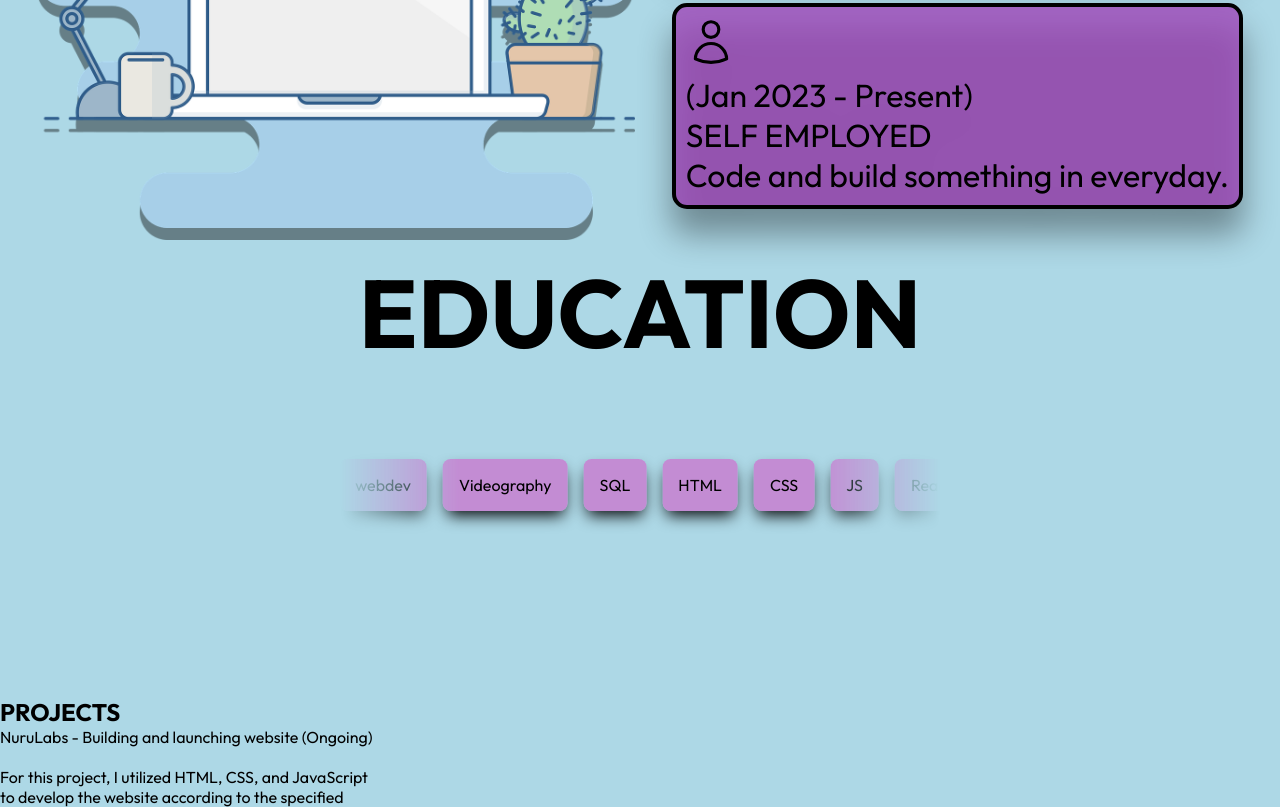
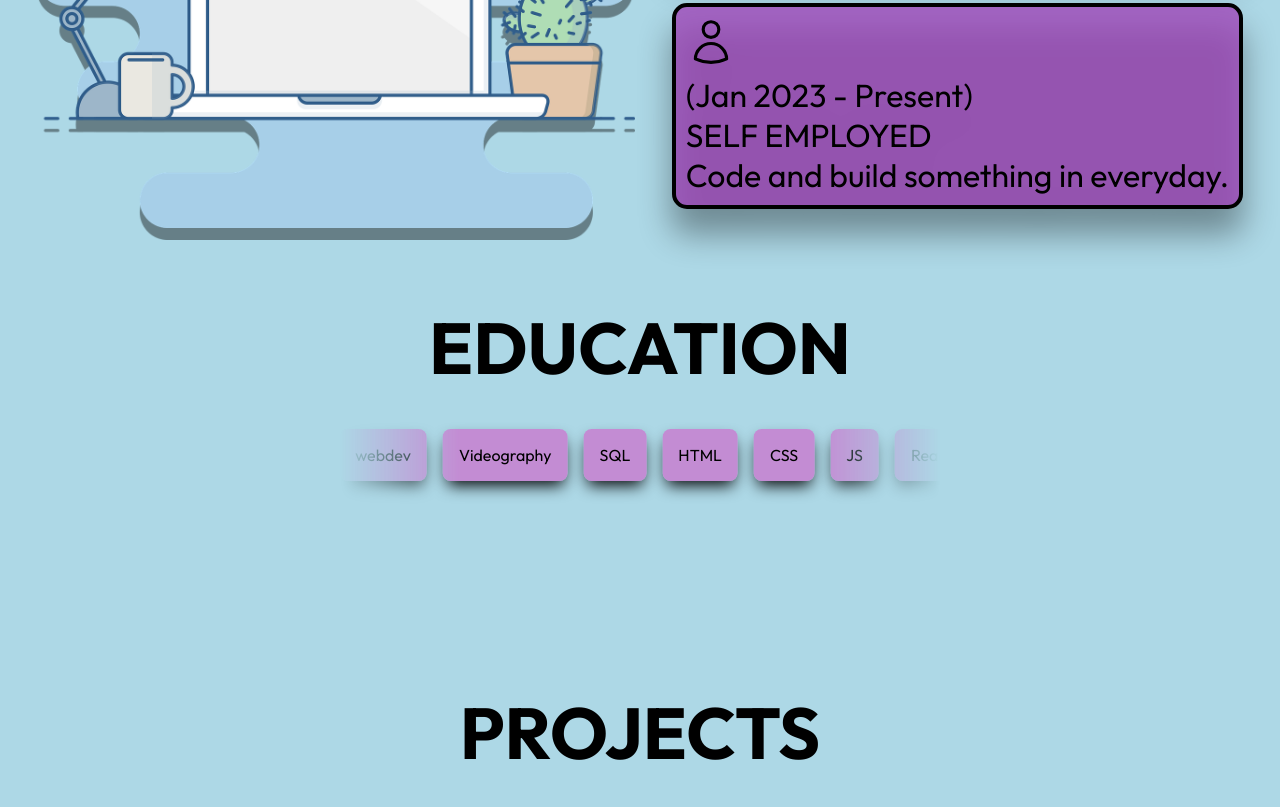
Before and after one commit to IDejesusport/Portfolio, a plain HTML site: page index.html in a window 1280 px wide. Shown: the part 1993-2800 px from the top of the page. Drawn offline with Linux system fonts and the light colour scheme.

Commit message:
Add files via upload

```diff
--- a/index.html
+++ b/index.html
@@ -33,7 +33,7 @@
                     <div class="home-link">IVAN DEJESUS</div>
                     <a href="#aboutme">ABOUT</a>
                     <a href="#experiences">EXPERIENCE</a>
-                    <a href="#educations">EDUCATION</a>
+                    <a href="#education">EDUCATION</a>
                     <a href="#projects">PROJECTS</a>
                 </div>
 
@@ -106,9 +106,10 @@
 
 
   <!-- Education Section -->
-    <div class="education"><h1>EDUCATION</h1></div>
 
-    <section class="educations">
+
+    <section class="educations" id="education">
+        <div class="education" ><h1>EDUCATION</h1></div>
         <div class="scroller">
             <ul class="tag-list scroller__inner">
                 <li>HTML</li>
@@ -133,7 +134,7 @@
 
   <!-- Projects Section-->
 
-    <section class="projects">
+    <section class="projects" id="projects">
         <div class="project"><h1>PROJECTS</h1></div>
             <div class="project-grid-container">
                 <div class="project-box-1">NuruLabs - Building and launching website (Ongoing) <br>
@@ -151,6 +152,11 @@
 
 
     </section>
+
+
+    <!-- contact section-->
+
+
 
 
 
--- a/resources/css/index.css
+++ b/resources/css/index.css
@@ -5,7 +5,7 @@
 }
 
 body {
-   background-color: lightblue;
+   background-color: rgb(173, 216, 230);
 }
 
 /* Navbar Section */
@@ -16,6 +16,7 @@ body {
     background-image: url(images/background.png);
     background-position: center;
     background-size: auto;
+    background-repeat: no-repeat;
 
 
 }
@@ -164,11 +165,13 @@ div.box2 {
     filter: drop-shadow(0px 25px 1rem rgba(0, 0, 0, 0.445));
 }
 
-div.education, div.experience {
+div.education, div.experience, div.project {
     text-align: center;
     font-size: 3rem;
     padding-top: 20px;
 }
+
+/* education section */
 
 .educations {
     margin: 50px auto;
@@ -193,6 +196,7 @@ div.education, div.experience {
 
 .scroller {
     max-width: 600px;
+
     padding: 20px 0px
 
 }
@@ -232,7 +236,34 @@ div.education, div.experience {
     }
 }
 
+.projects {
+    height: 500px;
+}
 
+.project-grid-container {
+    display: grid;
+   padding-top: 50px;
+    grid-template-columns: auto;
+   justify-items: center;
+
+    margin: 0px 30px;
+
+
+
+}
+
+.project-box-1,
+.project-box-2,
+.project-box-3,
+.project-box-4 {
+    border: 4px solid black;
+    padding: 10px;
+    border-radius: 15px;
+    background-color: rgba(160, 64, 184, 0.753);
+    filter: drop-shadow(0px 25px 1rem rgba(0, 0, 0, 0.445));
+    font-size: 1.5rem;
+    text-align: center;
+}
 
 
 @media only screen and (max-width: 1024px) {
@@ -337,6 +368,17 @@ div.education, div.experience {
 
     }
 
+    .project-box-1 {
+    border: 4px solid black;
+    padding: 10px;
+    border-radius: 15px;
+    background-color: rgba(160, 64, 184, 0.753);
+    filter: drop-shadow(0px 25px 1rem rgba(0, 0, 0, 0.445));
+    font-size: 1rem;
+    text-align: center;
+
+}
+
 
 }
 
@@ -407,7 +449,7 @@ div.education, div.experience {
         font-size: 1rem;
     }
 
-    div.experience, div.education {
+    div.experience, div.education, div.project {
         font-size: 1rem;
     }
 
@@ -417,4 +459,6 @@ div.education, div.experience {
 
     }
 
+
+
    }
```
Also changed, not shown: resources/css/main.js (added, +20 -0 lines).
